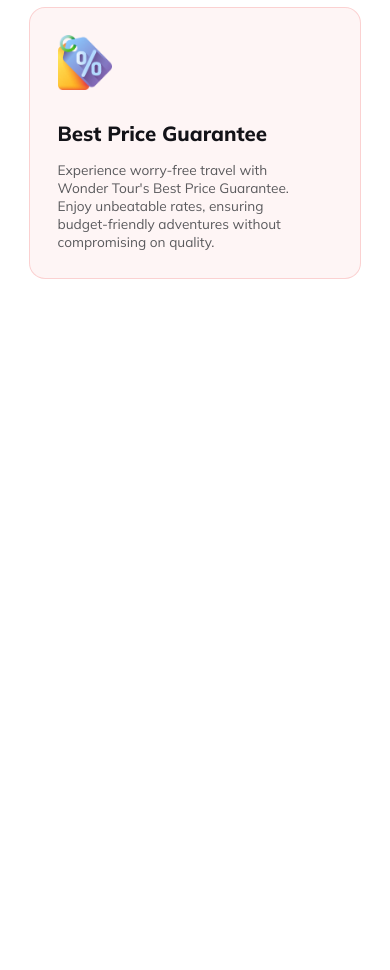
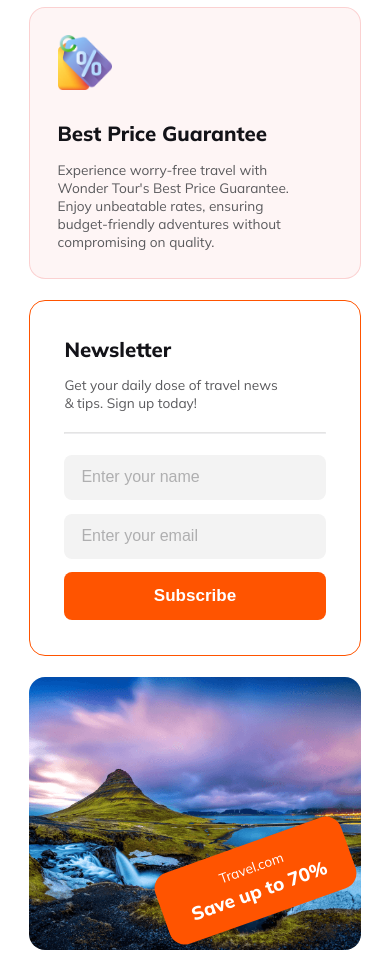
Before and after one commit to Yamin39/Wonder-Tour, a plain HTML site: page index.html in a window 390 px wide. Shown: the part 3513-4483 px from the top of the page. Before the commit the page ends 3813 px from the top, so only its background shows below. Drawn offline with Linux system fonts and the light colour scheme.

Commit message:
added newsletter section with mobile responsive

```diff
--- a/index.html
+++ b/index.html
@@ -191,6 +191,29 @@
           </div>
         </div>
       </section>
+
+      <!-- Newsletter -->
+      <section class="newsletter">
+        <div class="newsletter-left">
+          <form>
+            <h3 class="section-title">Newsletter</h3>
+            <p class="section-desc">
+              Get your daily dose of travel news & tips. Sign up today!
+            </p>
+            <hr />
+            <input type="text" placeholder="Enter your name" />
+            <input type="email" placeholder="Enter your email" />
+            <button class="primary-btn">Subscribe</button>
+          </form>
+        </div>
+        <div class="newsletter-right">
+          <img src="./images/newsletter.png" alt="Newsletter Image" />
+          <div class="newsletter-popup">
+            <p>Travel.com</p>
+            <h2>Save up to 70%</h2>
+          </div>
+        </div>
+      </section>
     </main>
 
     <footer></footer>
--- a/styles/responsive.css
+++ b/styles/responsive.css
@@ -46,7 +46,8 @@
   .banner-head p {
     width: 100%;
   }
-  .banner-content form {
+  .banner-content form,
+  .newsletter {
     flex-direction: column;
   }
   .banner-content {
@@ -98,4 +99,21 @@
   .choose-us-content .card:nth-child(3) {
     grid-column: 1 / span 1;
   }
+
+  /* newsletter */
+  .newsletter .newsletter-left, .newsletter .newsletter-right {
+    width: 100%;
+  }
+  .newsletter-right {
+    height: 20rem;
+  }
+  .newsletter-right .newsletter-popup {
+    margin-bottom: 2.35rem;
+  }
+  .newsletter-right .newsletter-popup p {
+    font-size: 1rem;
+  }
+  .newsletter-right .newsletter-popup h2 {
+    font-size: 1.375rem;
+  }
 }
--- a/styles/style.css
+++ b/styles/style.css
@@ -3,6 +3,7 @@
 :root {
   --primary-color: #131318;
   --secondary-color: #ff5400;
+  --light-gray: #5a5a5d;
 }
 
 * {
@@ -61,6 +62,11 @@ img {
 
 .primary-btn:hover {
   background-color: #e05813;
+}
+
+hr {
+  border-color: rgba(19, 19, 24, 0.1);
+  border-width: 1px;
 }
 
 /* header styles */
@@ -266,7 +272,7 @@ main section {
 }
 
 .popular-tours-content .para2 {
-  color: #5a5a5d;
+  color: var(--light-gray);
   margin-bottom: 1.5rem;
 }
 
@@ -413,5 +419,90 @@ main section {
 }
 
 .choose-us-content p {
-  color: #5a5a5d;
+  color: var(--light-gray);
 }
+
+/* newsletter section style */
+
+.newsletter {
+  display: flex;
+  gap: 1.5rem;
+}
+
+.newsletter .newsletter-left {
+  width: 40%;
+  border-radius: 16px;
+  border: 1px solid #ff5400;
+  padding: 2.6rem 2.5rem;
+  display: flex;
+  align-items: center;
+}
+
+.newsletter form h3 {
+  font-size: 1.5rem;
+}
+
+.newsletter form p {
+  color: var(--light-gray);
+  margin: 1rem 2.75rem 0 0;
+}
+
+.newsletter form hr {
+  margin: 1.5rem 0;
+}
+
+.newsletter form input {
+  width: 100%;
+  border: none;
+  outline: none;
+  font-size: 16px;
+  border-radius: 8px;
+  padding: 1rem 1.25rem;
+  margin-bottom: 1rem;
+  background-color: rgba(19, 19, 24, 0.05);
+}
+
+.newsletter form input::placeholder {
+  color: rgba(19, 19, 24, 0.3);
+}
+
+.newsletter form button {
+  width: 100%;
+}
+
+.newsletter-right {
+  width: calc(100% - (40% + 1.5rem));
+  display: flex;
+  justify-content: end;
+  align-items: end;
+}
+
+.newsletter-right img {
+  height: 100%;
+  width: 100%;
+  object-fit: cover;
+  border-radius: 16px;
+}
+
+.newsletter-right .newsletter-popup {
+  position: absolute;
+  width: fit-content;
+  color: #fff;
+  background-color: var(--secondary-color);
+  border-radius: 16px;
+  text-align: center;
+  transform: rotate(-19.628deg);
+  padding: 1.125rem 2rem;
+  margin-right: 0.5rem;
+  margin-bottom: 2.938rem;
+}
+
+.newsletter-right .newsletter-popup p {
+  font-size: 1.5rem;
+  margin-bottom: 0.25rem;
+}
+
+.newsletter-right .newsletter-popup h2 {
+  font-size: 2rem;
+  font-weight: 800;
+}
```
Also changed, not shown: images/Rectangle 8 (1).png (deleted), images/newsletter.png (renamed from Images/Rectangle 8 (1).png).
